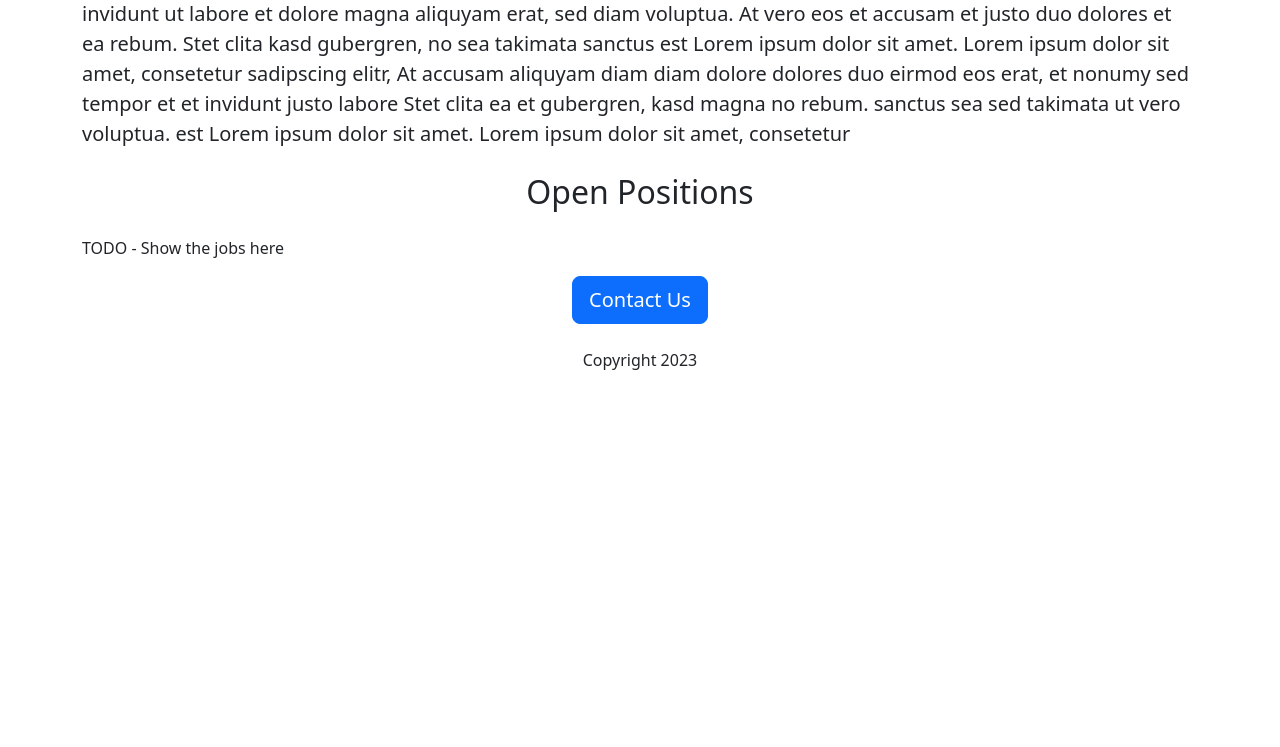
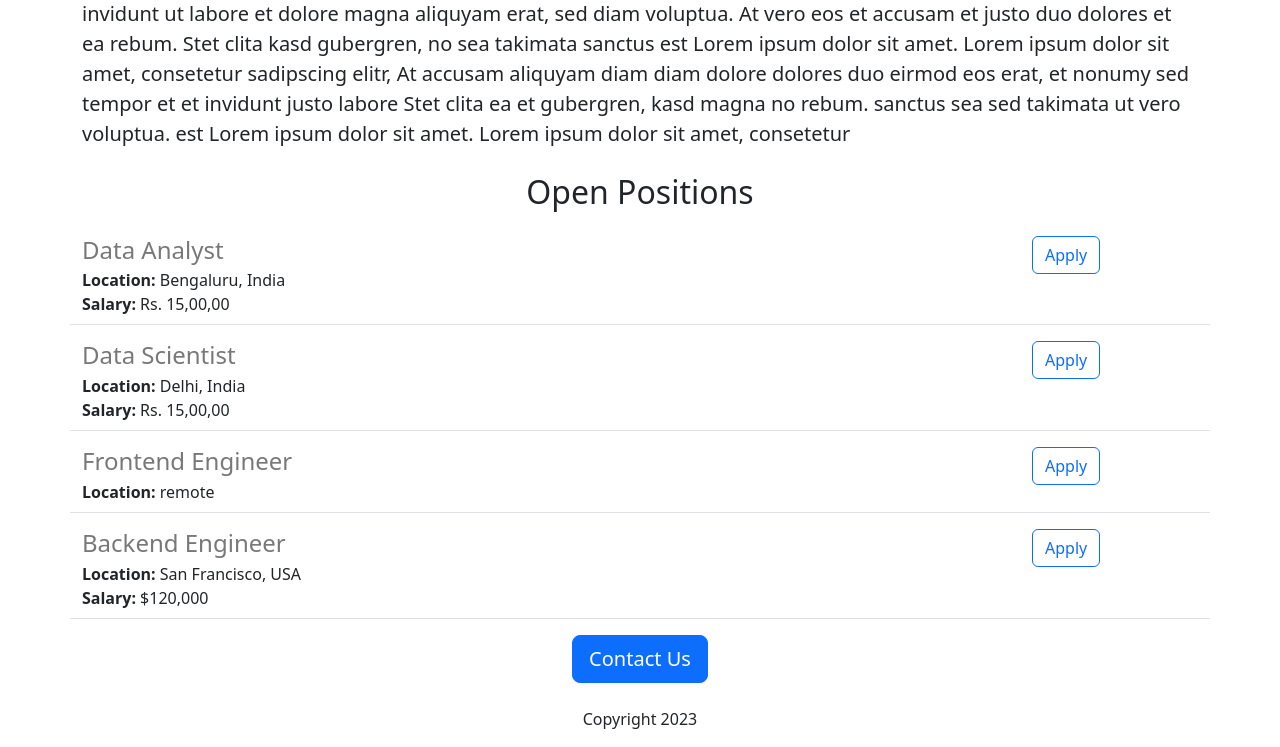
Before and after one commit to yernaz-togizbayev/jovian-careers-website-v2, a Flask app: page / in a window 1280 px wide. Shown: the part 1365-2112 px from the top of the page. Before the commit the page ends 1735 px from the top, so only its background shows below. Run offline with Flask 2, Linux system fonts and the light colour scheme.

Commit message:
added dynamic data and API route

```diff
--- a/main.py
+++ b/main.py
@@ -1,11 +1,43 @@
-from flask import Flask, render_template
+from flask import Flask, render_template, jsonify
 
 app = Flask(__name__)
+
+JOBS = [
+  {
+    'id': 1,
+    'title': 'Data Analyst',
+    'location': 'Bengaluru, India',
+    'salary': 'Rs. 15,00,00'
+  },
+  {
+    'id': 2,
+    'title': 'Data Scientist',
+    'location': 'Delhi, India',
+    'salary': 'Rs. 15,00,00'
+  },
+  {
+    'id': 3,
+    'title': 'Frontend Engineer',
+    'location': 'remote'
+  },
+  {
+    'id': 4,
+    'title': 'Backend Engineer',
+    'location': 'San Francisco, USA',
+    'salary': '$120,000'
+  },
+
+]
 
 @app.route("/")
 
 def hello_word():
-  return render_template('home.html')
+  return render_template('home.html', jobs=JOBS,)
 
+
+@app.route("/api/jobs")
+
+def list_jobs():
+  return jsonify(JOBS)
 if __name__ == "__main__":
   app.run(host='0.0.0.0', debug = True)
--- a/templates/home.html
+++ b/templates/home.html
@@ -30,7 +30,13 @@
   At vero eos et accusam et justo duo dolores et ea rebum. Stet clita kasd gubergren, no sea takimata sanctus est Lorem ipsum dolor sit amet. Lorem ipsum dolor sit amet, consetetur sadipscing elitr, sed diam nonumy eirmod tempor invidunt ut labore et dolore magna aliquyam erat, sed diam voluptua. At vero eos et accusam et justo duo dolores et ea rebum. Stet clita kasd gubergren, no sea takimata sanctus est Lorem ipsum dolor sit amet. Lorem ipsum dolor sit amet, consetetur sadipscing elitr, At accusam aliquyam diam diam dolore dolores duo eirmod eos erat, et nonumy sed tempor et et invidunt justo labore Stet clita ea et gubergren, kasd magna no rebum. sanctus sea sed takimata ut vero voluptua. est Lorem ipsum dolor sit amet. Lorem ipsum dolor sit amet, consetetur
       </p>
       <h2 class="text-center mt-4 mb-4">Open Positions</h2>
-      <p>TODO - Show the jobs here</p>
+      <p>
+        <div>
+          {% for job in jobs %}
+            {% include 'jobitem.html' %}
+          {% endfor %}
+        </div>
+      </p>
       <div class="text-center">
       <button type="button" class="btn btn-primary btn-lg">Contact Us</button>
         <p class="mt-4">Copyright 2023</p>
--- /dev/null
+++ b/templates/jobitem.html
@@ -0,0 +1,12 @@
+<div class="border-bottom row" style="margin-bottom:16px;padding-bottom:8px;">
+  <div class="col-10">
+    <h4 style="color:rgb(120,120,120); margin-bottom:4px;">{{job['title']}}</h4>
+    <div><b>Location:</b> {{job['location']}}</div>
+    {% if 'salary' in job %}
+      <div><b>Salary:</b> {{job['salary']}}</div>
+    {% endif %}
+  </div>
+  <div class="col-2">
+    <button type="button" class="btn btn-outline-primary">Apply</button>
+  </div>
+</div>
```
